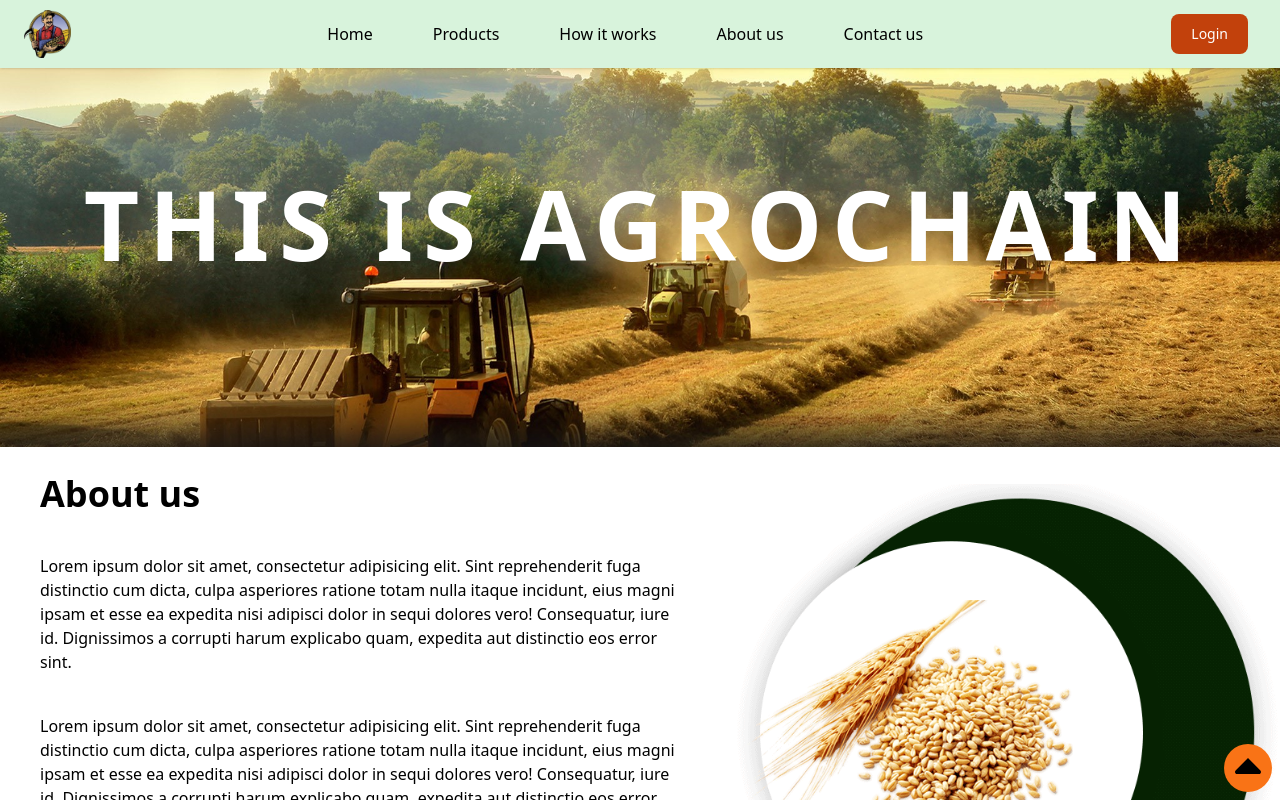
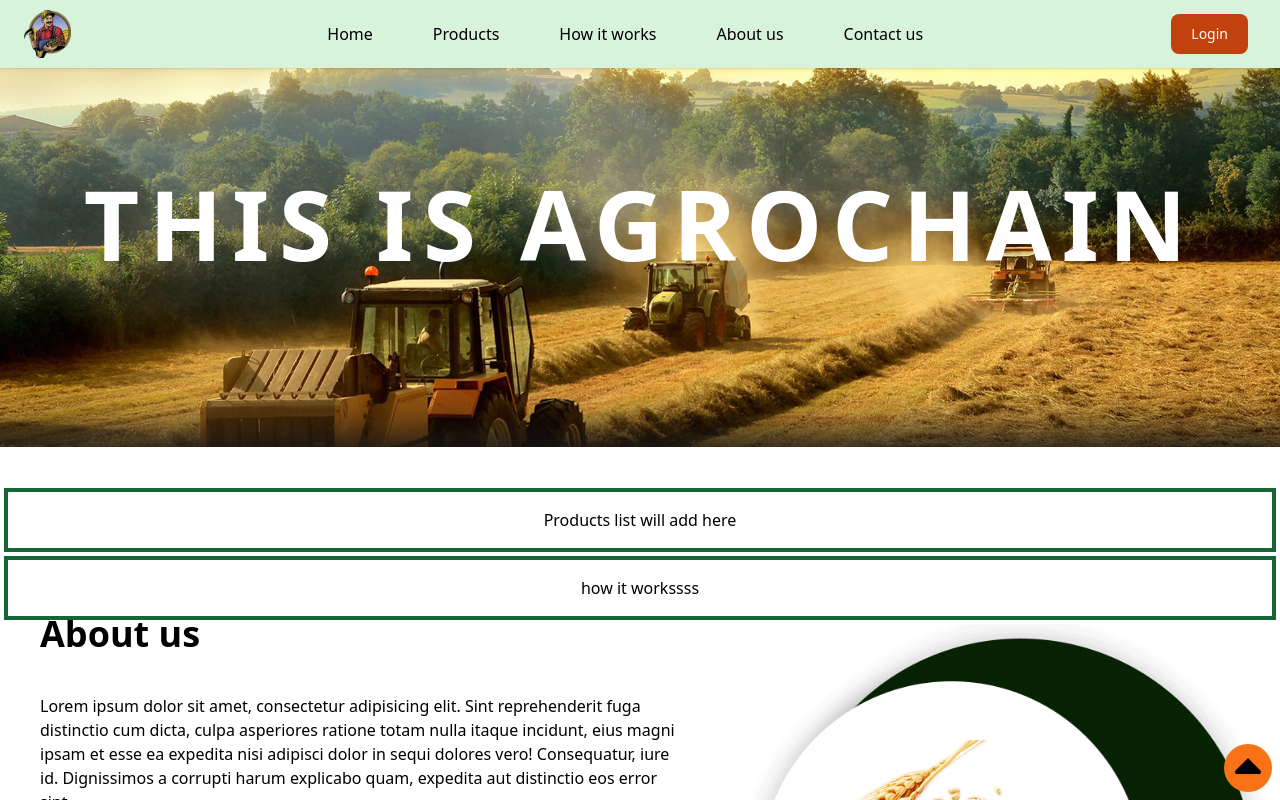
Before and after one commit to SyedFaizan8/Blockchain-Based_SupplyChainManagement_for_AgriculturalProducts, a React (Vite) app: page / in a window 1280 px wide. Shown: the top 800 px of the page. Built offline with nearby package versions, Linux system fonts and the light colour scheme.

Commit message:
fixed react scroll

```diff
--- a/src/components/Customer/Product.jsx
+++ /dev/null
@@ -1,7 +0,0 @@
-import React from "react";
-
-const Product = () => {
-  return <div>Product</div>;
-};
-
-export default Product;
--- a/src/components/testing/ProductDetails.jsx
+++ b/src/components/Customer/ProductDetails.jsx
@@ -1,7 +1,7 @@
 // ProductDetail.js
 import React from "react";
 import { useParams } from "react-router-dom";
-import { products } from "./products";
+import { products } from "../products.js";
 
 const ProductDetail = () => {
   const { id } = useParams(); // Extracting the product id from URL params
--- a/src/components/Customer/ProductList.jsx
+++ b/src/components/Customer/ProductList.jsx
@@ -1,7 +1,19 @@
 import React from "react";
+import { products } from "../products.js";
+import { Link } from "react-router-dom";
 
 const ProductList = () => {
-  return <div>ProductList</div>;
+  return (
+    <div>
+      {products.map((product) => (
+        <div key={product.id}>
+          <Link to={`/authority/crop-validation/${product.id}`}>
+            {product.id}
+          </Link>
+        </div>
+      ))}
+    </div>
+  );
 };
 
 export default ProductList;
--- a/src/components/Customer/index.js
+++ b/src/components/Customer/index.js
@@ -1,7 +1,7 @@
 import Cart from "./Cart.jsx";
 import Orders from "./Orders.jsx";
 import Profile from "./Profile.jsx";
-import Product from "./Product.jsx";
+import ProductDetails from "./ProductDetails.jsx";
 import ProductList from "./ProductList.jsx";
 
-export { Cart, Orders, Profile, Product, ProductList };
+export { Cart, Orders, Profile, ProductDetails, ProductList };
--- a/src/components/Header/Header.jsx
+++ b/src/components/Header/Header.jsx
@@ -12,10 +12,13 @@
   const dispatch = useDispatch();
   const navigate = useNavigate();
 
+  const handleClickProduct = (sectionId) => {
+    if (authRole === "customer") navigate("/productList");
+    else handleClick(sectionId);
+  };
+
   const handleClick = (sectionId) => {
-    console.log(authRole, sectionId);
-    if (authRole === "customer") navigate("/productList");
-    else dispatch(Section(sectionId));
+    dispatch(Section(sectionId));
   };
 
   return (
@@ -80,13 +83,12 @@
                   </Link>
                 </li>
                 <li>
-                  <Link
-                    to="/"
+                  <button
                     className=" block py-2 pr-4 pl-3 duration-200 border-b border-gray-100 hover:bg-gray-50 lg:hover:bg-transparent lg:border-0 hover:text-orange-700"
-                    onClick={handleClick("Products")}
+                    onClick={() => handleClickProduct("products")}
                   >
                     Products
-                  </Link>
+                  </button>
                 </li>
                 <li>
                   <Link
--- a/src/components/Home.jsx
+++ b/src/components/Home.jsx
@@ -22,11 +22,13 @@
   };
 
   useEffect(() => {
-    scroller.scrollTo(scroll, {
-      smooth: true,
-      duration: 500,
-    });
-    dispatch(Section(null));
+    if (scroll) {
+      scroller.scrollTo(scroll, {
+        smooth: true,
+        duration: 500,
+      });
+      dispatch(Section(null));
+    }
   }, [scroll]);
 
   return (
@@ -46,6 +48,22 @@
                 THIS IS AGROCHAIN
               </div>
             </div>
+          </div>
+        </Element>
+
+        {/* products list */}
+
+        <Element name="products">
+          <div className="border-4 border-green-800 p-4 m-1 flex place-content-center">
+            Products list will add here
+          </div>
+        </Element>
+
+        {/* how it works */}
+
+        <Element name="how-it-works">
+          <div className="border-4 border-green-800 p-4 m-1 flex place-content-center">
+            how it workssss
           </div>
         </Element>
 
--- a/src/components/testing/ProductList.jsx
+++ /dev/null
@@ -1,19 +0,0 @@
-import React from "react";
-import { products } from "./products.js";
-import { Link } from "react-router-dom";
-
-const ProductList = () => {
-  return (
-    <div>
-      {products.map((product) => (
-        <div key={product.id}>
-          <Link to={`/authority/crop-validation/${product.id}`}>
-            {product.id}
-          </Link>
-        </div>
-      ))}
-    </div>
-  );
-};
-
-export default ProductList;
--- a/src/main.jsx
+++ b/src/main.jsx
@@ -14,7 +14,7 @@
   Cart,
   Orders,
   Profile,
-  Product,
+  ProductDetails,
   ProductList,
 } from "./components/Customer/index.js";
 import {
@@ -34,7 +34,7 @@
   MidtermVerification,
   NewApplication,
 } from "./components/Authority/index.js";
-import ProductDetails from "./components/testing/ProductDetails.jsx";
+// import ProductDetails from "./components/testing/ProductDetails.jsx";
 // import ProductList from "./components/testing/ProductList.jsx";
 
 const router = createBrowserRouter([
```
Also changed, not shown: src/components/products.js (renamed from src/components/testing/products.js).
